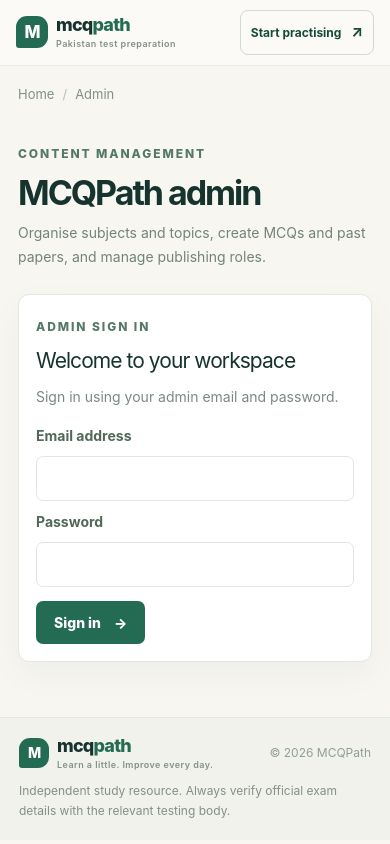
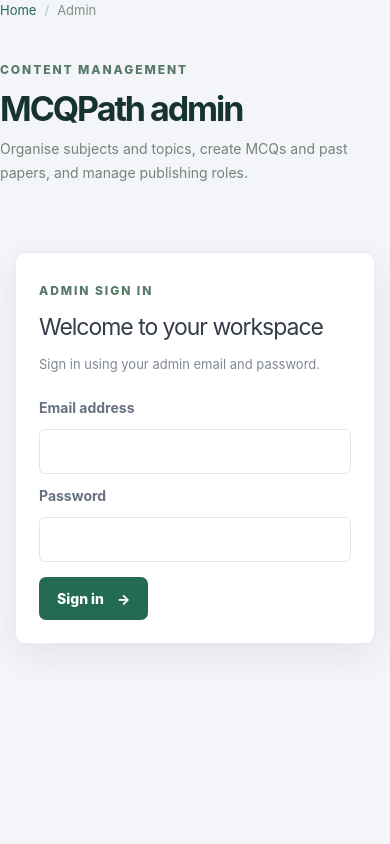
Before and after one commit to Touseef1/mcqs-website-advanced, a Next.js app: page /admin in a window 390 px wide. Built offline with nearby package versions, Linux system fonts and the light colour scheme; no server answers.

Commit message:
Apply Insipnia-inspired admin workspace theme

```diff
--- a/app/globals.css
+++ b/app/globals.css
@@ -678,6 +678,110 @@
 .admin-picker-list label span:nth-child(2) { flex: 1; }
 .admin-picker-list label.is-muted { opacity: .56; }
 .admin-picker-list input { margin-top: 3px; accent-color: var(--green); }
+
+/* Insipnia-inspired vertical admin shell: persistent sidebar, simple top bar, focused work area. */
+body:has(.admin-page) { background: #f3f5f9; }
+body:has(.admin-page) .site-header,
+body:has(.admin-page) .site-footer { display: none; }
+.admin-page.admin-page-wide { width: 100%; max-width: none; min-height: 100vh; padding: 0; margin: 0; }
+.admin-dashboard { min-height: 100vh; grid-template-columns: 258px minmax(0,1fr); gap: 0; align-items: stretch; background: #f3f5f9; color: #343a46; }
+.admin-sidebar { position: sticky; top: 0; height: 100vh; min-height: 100vh; padding: 23px 16px 18px; border: 0; border-right: 1px solid #e7e9ef; border-radius: 0; background: #fff; box-shadow: 2px 0 12px rgba(31,43,65,.025); }
+.admin-brand { min-height: 52px; margin: 0 4px 29px; display: flex; align-items: center; gap: 11px; color: #313845; text-decoration: none; }
+.admin-brand-mark { width: 38px; height: 38px; display: grid; flex: 0 0 auto; place-items: center; border-radius: 10px; background: #3baf9f; color: #fff; font-size: 20px; font-weight: 800; box-shadow: 0 5px 12px rgba(59,175,159,.22); }
+.admin-brand > span:last-child { display: grid; gap: 3px; }
+.admin-brand strong { color: #313845; font-size: 17px; font-weight: 750; letter-spacing: -.04em; }
+.admin-brand small { color: #9299a7; font-size: 9px; font-weight: 750; letter-spacing: .13em; }
+.admin-sidebar-label { padding: 0 12px; color: #9ba1ae; font-size: 10px; font-weight: 750; letter-spacing: .11em; }
+.admin-sidebar nav { gap: 4px; margin-top: 10px; }
+.admin-sidebar nav button { min-height: 45px; padding: 0 12px; display: flex; align-items: center; gap: 12px; border-radius: 7px; color: #707888; font-size: 13px; font-weight: 600; transition: background .15s,color .15s; }
+.admin-sidebar nav button:hover { background: #f5f7fa; color: #3e4958; }
+.admin-sidebar nav button.active { background: #eaf7f5; color: #29998a; font-weight: 700; }
+.admin-nav-icon { width: 20px; color: #979eac; font-size: 17px; line-height: 1; text-align: center; }
+.admin-sidebar nav button.active .admin-nav-icon { color: #29998a; }
+.admin-nav-count { min-width: 21px; height: 21px; margin-left: auto; display: grid; place-items: center; border-radius: 50%; background: #eef0f4; color: #788190; font-size: 10px; }
+.admin-sidebar-spacer { flex: 1; }
+.admin-user-chip { min-width: 0; padding: 13px 4px 12px; gap: 10px; border-top: 1px solid #edf0f4; border-bottom: 0; }
+.admin-avatar { width: 35px; height: 35px; border-radius: 50%; background: #e2f4f1; color: #279b8b; font-size: 14px; }
+.admin-user-chip strong { color: #424957; font-size: 12px; }
+.admin-user-chip small { margin-top: 2px; color: #9298a5; font-size: 10px; }
+.admin-sidebar-foot { margin: 0; padding: 0 3px; border: 0; }
+.admin-sidebar-foot .button { width: 100%; min-height: 39px; justify-content: flex-start; border-color: #e9ebf0; background: #fff; color: #707888; font-size: 12px; }
+.admin-workspace { min-width: 0; }
+.admin-workspace-heading { min-height: 90px; padding: 16px clamp(20px,3vw,42px); margin: 0; display: flex; align-items: center; border-bottom: 1px solid #e9ebf0; background: #fff; }
+.admin-topbar-title { display: grid; gap: 4px; }
+.admin-breadcrumb { color: #9299a7; font-size: 11px; font-weight: 600; }
+.admin-breadcrumb i { padding: 0 6px; color: #c0c4cc; font-style: normal; }
+.admin-workspace-heading h1 { margin: 0; color: #333b49; font-size: 22px; font-weight: 700; letter-spacing: -.035em; }
+.admin-topbar-actions { display: flex; align-items: center; gap: 18px; }
+.admin-topbar-user { display: flex; align-items: center; gap: 9px; }
+.admin-topbar-user > span:last-child { display: grid; gap: 2px; }
+.admin-topbar-user strong { color: #48505e; font-size: 12px; }
+.admin-topbar-user small { color: #959ba8; font-size: 10px; text-transform: capitalize; }
+.admin-topbar-actions .button { min-height: 37px; padding: 0 13px; border-color: #e5e8ee; border-radius: 6px; color: #606979; font-size: 12px; }
+.admin-content-area { max-width: 1600px; padding: 25px clamp(20px,3vw,42px) 48px; margin: 0 auto; }
+.admin-section-intro { margin: 0 0 19px; }
+.admin-section-intro p { margin: 0; color: #818897; font-size: 13px; line-height: 1.6; }
+.admin-content-stack { gap: 20px; }
+.admin-metric-grid { gap: 16px; }
+.admin-metric-card { min-height: 135px; padding: 18px 20px; border: 1px solid #eaecf1; border-radius: 8px; box-shadow: 0 2px 7px rgba(35,44,65,.025); }
+.admin-metric-card > span { color: #798190; font-size: 12px; }
+.admin-metric-card strong { margin: 10px 0 3px; color: #343b49; font-family: inherit; font-size: 27px; font-weight: 700; }
+.admin-metric-card small { color: #979daa; font-size: 11px; }
+.admin-metric-card small b { color: #39a999; }
+.admin-panel { padding: 21px; border: 1px solid #eaecf1; border-radius: 8px; box-shadow: 0 2px 7px rgba(35,44,65,.025); }
+.admin-panel-heading h3 { color: #3a414f; font-size: 16px; letter-spacing: -.02em; }
+.admin-panel .eyebrow { color: #9299a7; font-size: 9px; letter-spacing: .12em; }
+.admin-panel > p { color: #7d8593; font-size: 13px; }
+.admin-management-grid { gap: 16px; }
+.admin-form > label, .admin-choice-field label { color: #677181; }
+.admin-form input, .admin-form select, .admin-form textarea { border-color: #e2e6ec; border-radius: 6px; background: #fff; color: #3d4654; }
+.admin-form input:focus, .admin-form select:focus, .admin-form textarea:focus { border-color: #53b7a8; outline: 3px solid rgba(59,175,159,.12); }
+.admin-filter { border-color: #e2e6ec; border-radius: 6px; }
+.admin-filter:focus { border-color: #53b7a8; outline-color: rgba(59,175,159,.12); }
+.admin-record { border-color: #eff1f5; }
+.admin-record-title strong { color: #3f4755; }
+.admin-record small { color: #858d9b; }
+.admin-record p { color: #737c8b; }
+.admin-status-published, .admin-status-active { background: #e8f7f1; color: #26936d; }
+.admin-status-draft { background: #fff5df; color: #a77826; }
+.admin-status-archived, .admin-status-inactive { background: #fbeceb; color: #ba625c; }
+.admin-quick-links { gap: 10px; }
+.admin-login-card { padding: 32px; border-color: #e8ebf0; border-radius: 10px; box-shadow: 0 12px 35px rgba(35,44,65,.08); }
+.admin-login-brand { margin: 0 0 25px; }
+.admin-page > .admin-card, .admin-page > .admin-notice { max-width: 540px; margin: 10vh auto 0; }
+.admin-page > .admin-card:not(.admin-login-card) { padding: 28px; }
+.admin-notice { border-color: #f1dfb8; background: #fff9eb; }
+.admin-login-card h2 { margin-top: 7px; color: #343b49; font-size: 23px; }
+.admin-login-card > p { margin: 0; color: #818897; font-size: 13px; }
+.admin-login-card .admin-form { gap: 10px; margin-top: 21px; }
+.admin-login-card .button { min-height: 43px; }
+.admin-login-card .admin-form input { min-height: 43px; }
+@media (max-width: 900px) {
+  .admin-dashboard { grid-template-columns: 220px minmax(0,1fr); }
+  .admin-content-area { padding: 22px 20px 38px; }
+  .admin-topbar-user { display: none; }
+}
+@media (max-width: 680px) {
+  .admin-dashboard { grid-template-columns: minmax(0,1fr); }
+  .admin-sidebar { position: static; height: auto; min-height: 0; padding: 12px 14px 10px; border-right: 0; border-bottom: 1px solid #e7e9ef; }
+  .admin-brand { min-height: 40px; margin: 0 2px 10px; }
+  .admin-brand-mark { width: 32px; height: 32px; font-size: 17px; }
+  .admin-sidebar-label, .admin-sidebar-spacer, .admin-user-chip, .admin-sidebar-foot { display: none; }
+  .admin-sidebar nav { display: flex; gap: 4px; margin: 0; overflow-x: auto; }
+  .admin-sidebar nav button { min-height: 39px; flex: 0 0 auto; padding: 0 10px; gap: 7px; }
+  .admin-nav-icon { width: auto; font-size: 15px; }
+  .admin-workspace-heading { min-height: 75px; padding: 12px 17px; }
+  .admin-workspace-heading h1 { font-size: 19px; }
+  .admin-topbar-actions .button { min-height: 34px; padding: 0 9px; }
+  .admin-content-area { padding: 18px 14px 30px; }
+  .admin-metric-grid { gap: 9px; }
+  .admin-metric-card { min-height: 115px; padding: 12px; }
+  .admin-metric-card strong { margin-top: 7px; font-size: 23px; }
+  .admin-panel { padding: 15px; }
+  .admin-form-two-col { grid-template-columns: 1fr; }
+  .admin-page > .admin-card, .admin-page > .admin-notice { margin: 5vh 15px 0; }
+  .admin-login-card { padding: 23px; }
+}
 @media (max-width: 1000px) {
   .admin-dashboard { grid-template-columns: 185px minmax(0,1fr); gap: 14px; }
   .admin-management-grid { grid-template-columns: 1fr; }
```
